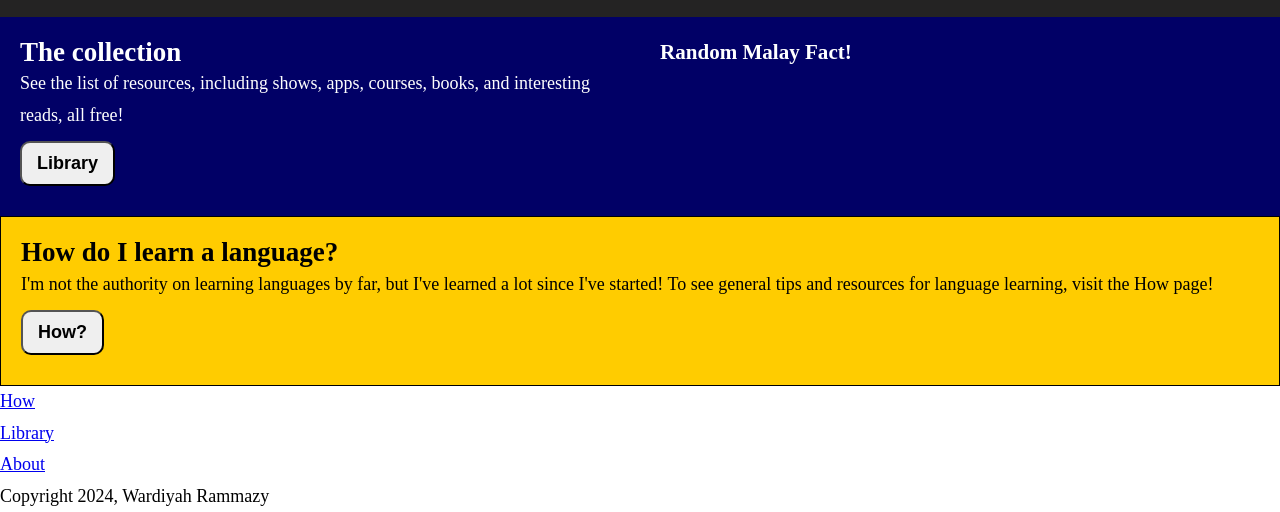
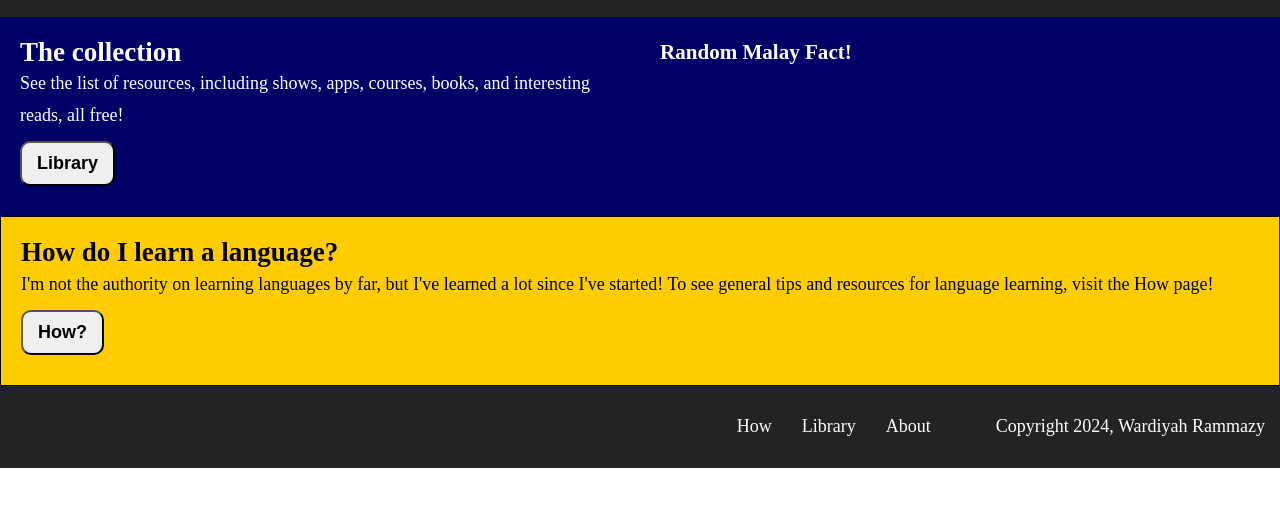
Before and after one commit to warramma/learningmalay, a plain HTML site: page index.html in a window 1280 px wide. Shown: the part 347-859 px from the top of the page. After the commit the page ends 815 px from the top, so only its background shows below. Drawn offline with Linux system fonts and the light colour scheme.

Commit message:
Style footer

```diff
--- a/style.css
+++ b/style.css
@@ -109,4 +109,22 @@ button:hover{
 /*-----FOOTER------*/
 footer{
     margin-top: auto;
+    display: flex;
+    padding: 15px;
+    justify-content: right;
+    align-items: center;
+    color: white;
+    background-color: var(--dark-gray);
 }
+footer ul{
+    display: flex;
+    list-style-type: none;
+    margin-right: 50px;
+}
+footer ul li{
+    padding: 10px 15px;
+}
+footer ul li a{
+    text-decoration: none;
+    color: white;
+}
```
